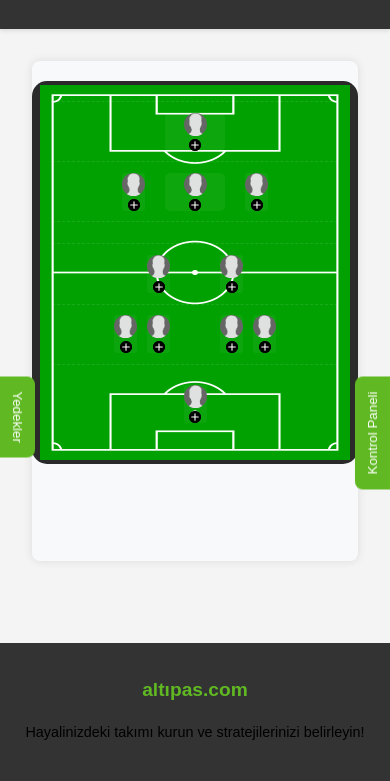
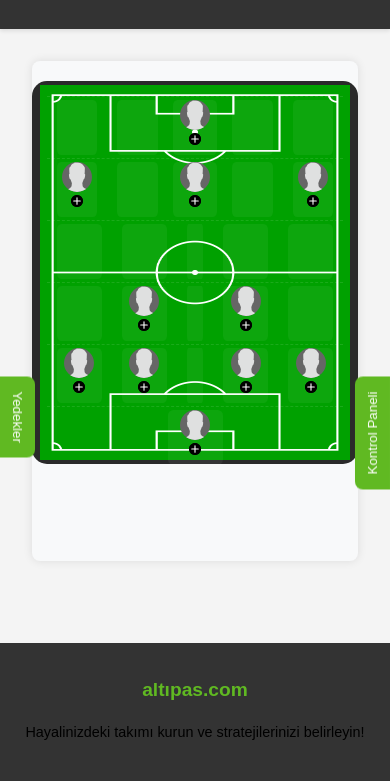
Before and after one commit to ouzhanerkol/lineup-builder, a website: page index.html in a window 390 px wide. Shown: the part 63-844 px from the top of the page. Drawn offline with nearby package versions, Linux system fonts and the light colour scheme; no server answers.

Commit message:
Adjust padding and dimensions in `style.css`; introduce responsive media queries for improved layout flexibility and consistency across devices.

```diff
--- a/style.css
+++ b/style.css
@@ -470,7 +470,7 @@ main {
     overflow: hidden;
     display: flex;
     flex-direction: column;
-    padding: 20px;
+    padding: 15px;
     box-sizing: border-box;
     margin: 20px auto;
 }
@@ -480,7 +480,7 @@ main {
     display: flex;
     justify-content: center;
     align-items: center;
-    padding: 3px 0;
+    padding: 1px 0;
     border-top: 1px dashed var(--border-color-pitch-dashed);
     box-sizing: border-box;
 }
@@ -509,10 +509,11 @@ main {
 }
 
 .position-slot {
+    width: 45px;
+    height: 45px;
     border-radius: 10%;
     background-color: rgba(255, 255, 255, 0.05);
     margin: 0 5px;
-
 }
 
 .position-slot.is-middle-empty {
@@ -741,6 +742,46 @@ main {
 }
 
 /* --- Media Queries --- */
+@media (min-width: 340px) {
+    .position-slot .field-slot-icon {
+        width: 25px;
+        height: 25px;
+    }
+
+    .pitch-zone{
+        padding: 3px 0;
+    }
+}
+
+@media (min-width: 355px) {
+    .position-slot {
+        width: 48px;
+        height: 48px;
+        margin: 0 10px;
+    }
+}
+
+@media (min-width: 365px) {
+    .position-slot {
+        width: 50px;
+        height: 50px;
+        margin: 0 10px;
+    }
+
+    .position-slot .field-slot-icon {
+        width: 30px;
+        height: 30px;
+    }
+}
+
+@media (min-width: 385px) {
+    .position-slot {
+        width: 55px;
+        height: 55px;
+        margin: 0 10px;
+    }
+}
+
 @media (max-width: 400px) {
     .logo {
         font-size: 1.2rem;
```
